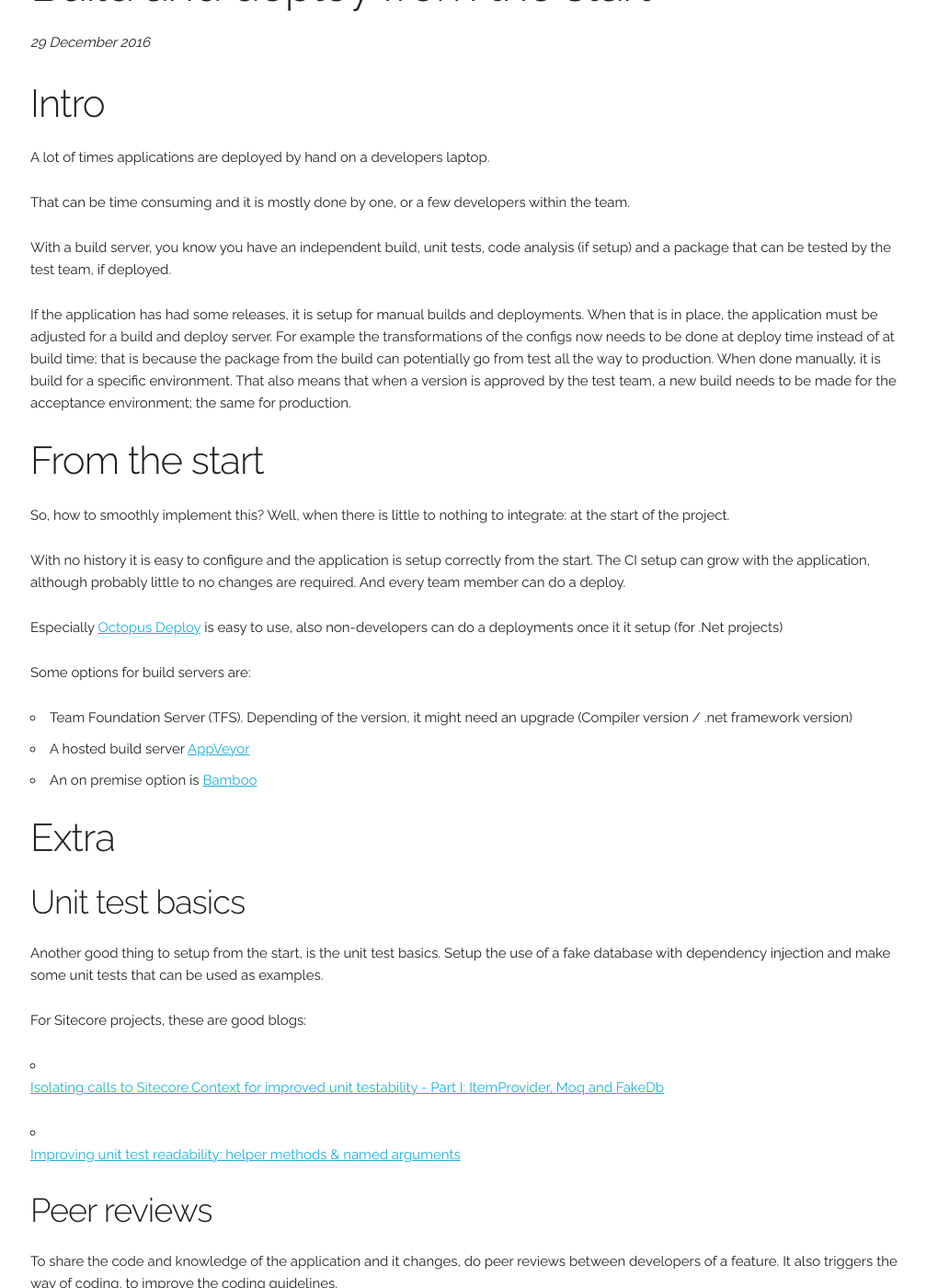
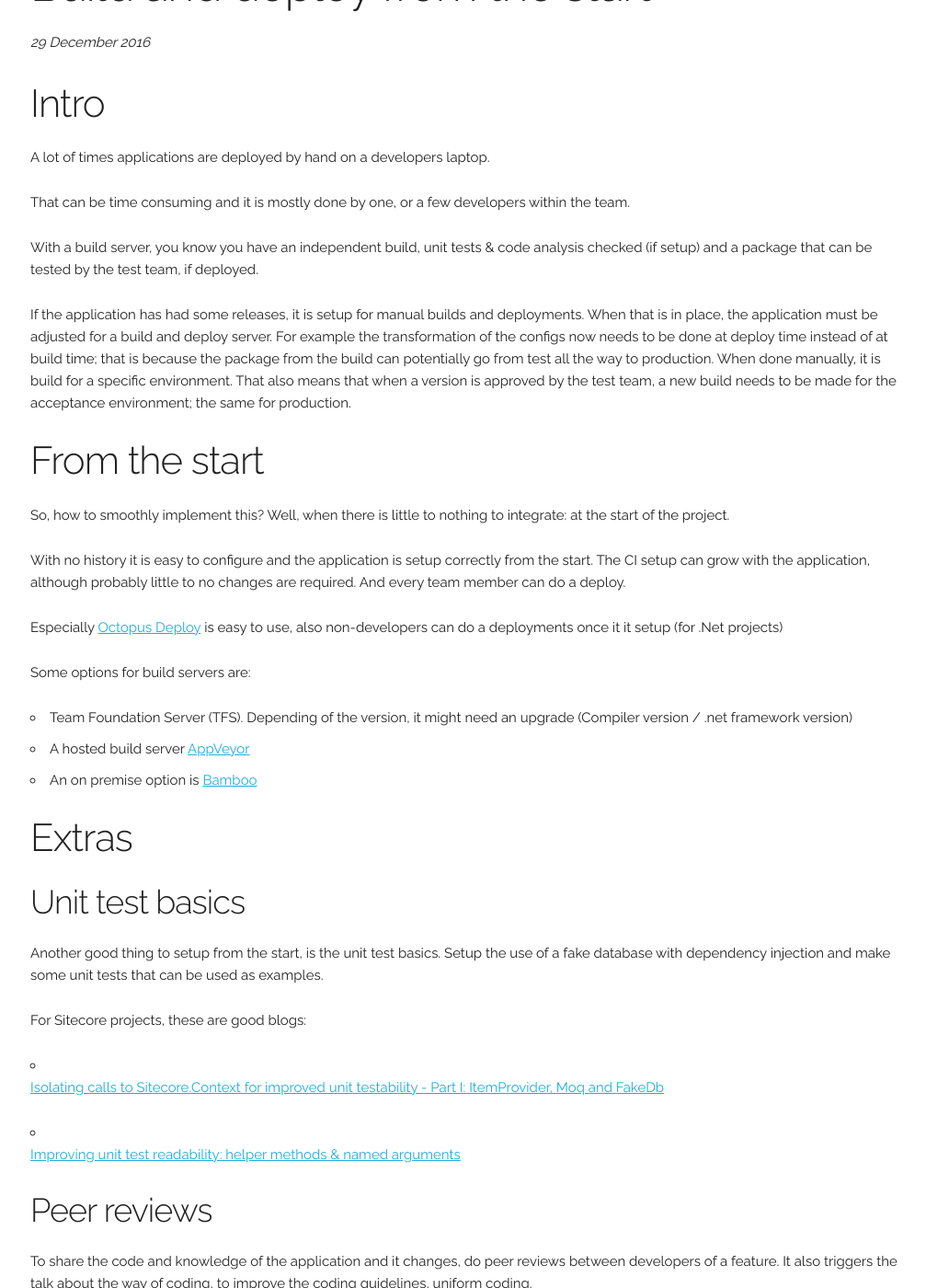
Before and after one commit to BobLokerse/BobLokerse.github.io, a Jekyll site: the page built from _posts/2016-12-29-Build-and-deploy-from-the-start.md, in a window 1280 px wide and 1400 px high, scrolled down 245 px. Shown: the whole window at 92% size, without its empty margins (127-1134 px from the left). Built offline with Jekyll 4.4.1, drawn with Linux system fonts in a browser that asks for light colours; comment, search, counter and statistics services are not loaded.

Commit message:
fixed typos

```diff
--- a/_posts/2016-12-29-Build-and-deploy-from-the-start.md
+++ b/_posts/2016-12-29-Build-and-deploy-from-the-start.md
@@ -9,11 +9,11 @@
 
 That can be time consuming and it is mostly done by one, or a few developers within the team.
 
-With a build server, you know you have an independent build, unit tests, code analysis (if setup) and a package that can be tested by the test team, if deployed.
+With a build server, you know you have an independent build, unit tests & code analysis checked (if setup) and a package that can be tested by the test team, if deployed.
 
 If the application has had some releases, it is setup for manual builds and deployments.
 When that is in place, the application must be adjusted for a build and deploy server.
-For example the transformations of the configs now needs to be done at deploy time instead of at build time; that is because the package from the build can potentially go from test all the way to production. When done manually, it is build for a specific environment.
+For example the transformation of the configs now needs to be done at deploy time instead of at build time; that is because the package from the build can potentially go from test all the way to production. When done manually, it is build for a specific environment.
 That also means that when a version is approved by the test team, a new build needs to be made for the acceptance environment; the same for production.
 
 
@@ -34,7 +34,7 @@
 - An on premise option is [Bamboo](https://www.atlassian.com/software/bamboo)
 
 
-## Extra ##
+## Extras ##
 
 ### Unit test basics ###
 Another good thing to setup from the start, is the unit test basics.
@@ -47,4 +47,4 @@
 - [Improving unit test readability: helper methods & named arguments](http://blog.marcduiker.nl/2016/06/01/improving-unit-test-readability-named-args.html)
 
 ### Peer reviews ###
-To share the code and knowledge of the application and it changes, do peer reviews between developers of a feature. It also triggers the way of coding, to improve the coding guidelines.
+To share the code and knowledge of the application and it changes, do peer reviews between developers of a feature. It also triggers the talk about the way of coding, to improve the coding guidelines, uniform coding.
```
